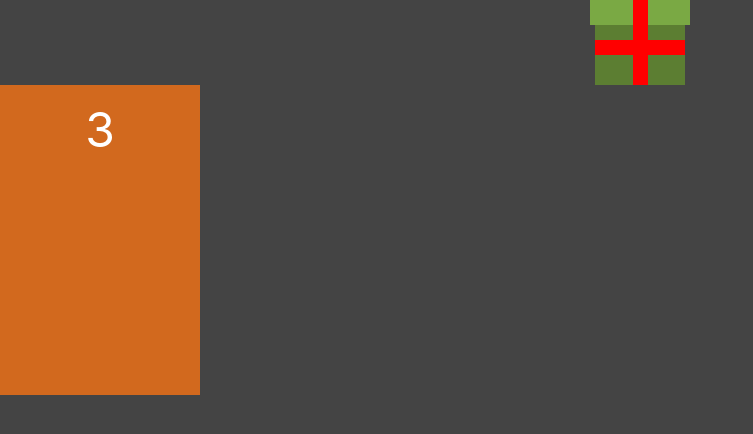
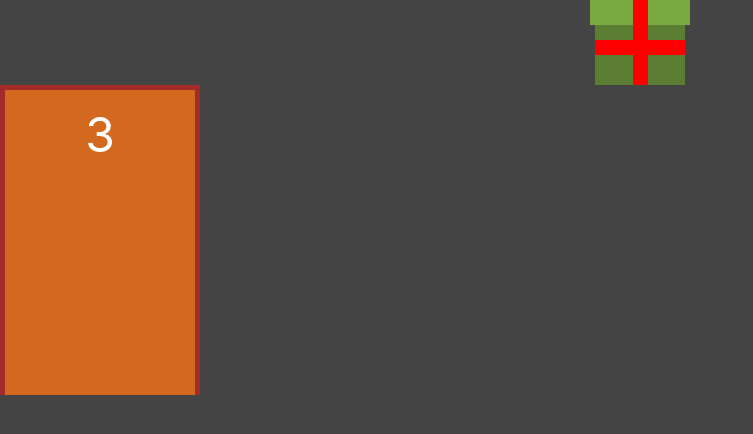
Before and after one commit to gabrielestefono/curso_next, a Next.js app in the folder 04_porta_premiada/: page / in a window 1280 px wide. Shown: the top 434 px of the page, without its empty margins (0-753 px from the left). Built offline with nearby package versions, Linux system fonts and the light colour scheme.

Commit message:
Criando bordas nas portas

```diff
--- a/04_porta_premiada/components/Porta.tsx
+++ b/04_porta_premiada/components/Porta.tsx
@@ -2,8 +2,12 @@
 
 export default function Porta(props: any){
 	return(
-		<div className={styles.porta}>
-			<div className={styles.numero}>3</div>
+		<div className={styles.area}>
+			<div className={styles.estrutura}>
+				<div className={styles.porta}>
+					<div className={styles.numero}>3</div>
+				</div>
+			</div>
 		</div>
 	)
 }
--- a/04_porta_premiada/styles/Porta.module.css
+++ b/04_porta_premiada/styles/Porta.module.css
@@ -1,13 +1,25 @@
+.area{
+	display: flex;
+	width: var(--area-porta-largura);
+	height: var(--area-porta-altura);
+}
+
+.estrutura{
+	display: flex;
+	flex-grow: 1;
+	border-left: 5px solid brown;
+	border-top: 5px solid brown;
+	border-right: 5px solid brown;
+	/* box-shadow: ; */
+}
+
 .porta{
 	display: flex;
 	flex-direction: column;
 	background-color: chocolate;
 	align-items: center;
+	flex-grow: 1;
 	padding: 0.9375rem;
-
-	/* var */
-	width: var(--area-porta-largura);
-	height: var(--area-porta-altura);
 }
 
 .numero{
```
